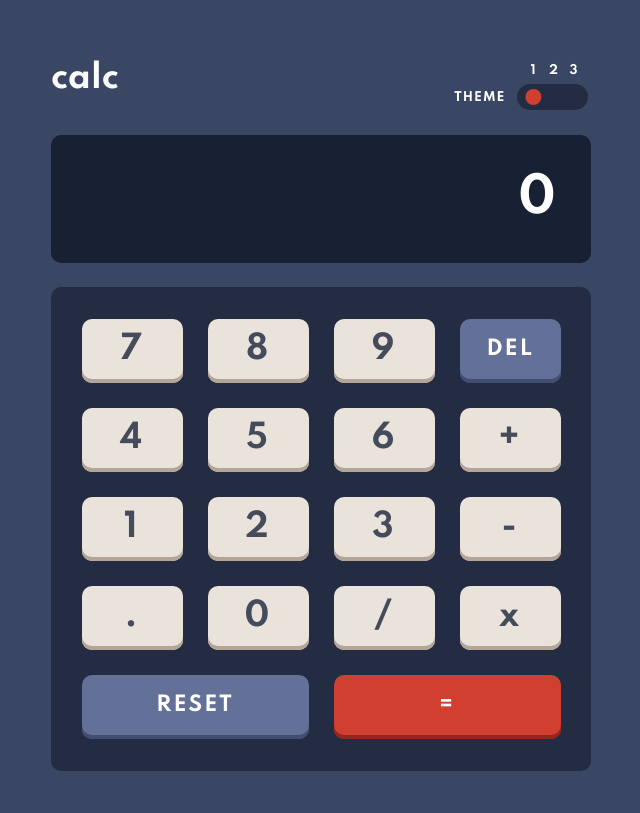
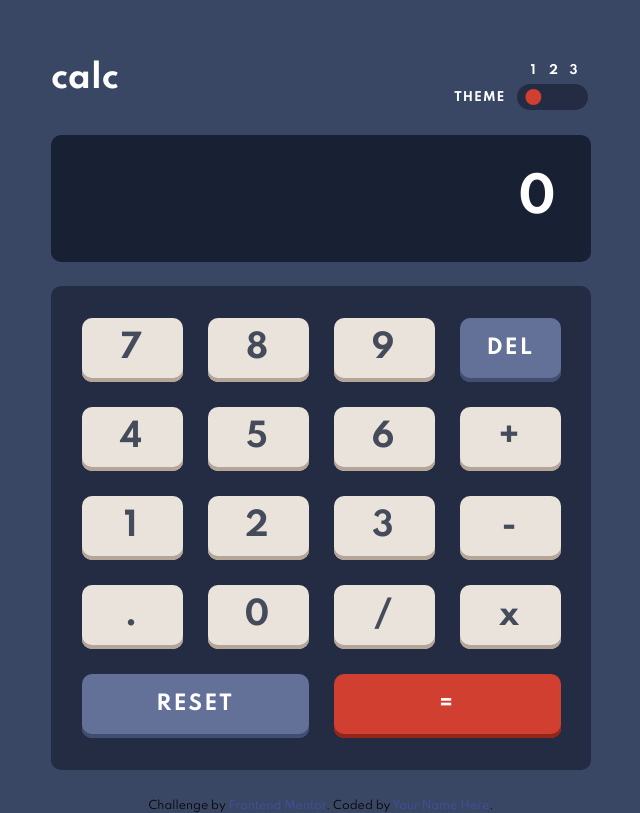
Before and after one commit to astragenius/calculatorApp, a website: page index.html in a window 1280 px wide. Shown: the whole page, without its empty margins (319-959 px from the left). Drawn offline with Linux system fonts and the light colour scheme.

Commit message:
min-height fix mobile version

```diff
--- a/app/scss/globals/layout.scss
+++ b/app/scss/globals/layout.scss
@@ -59,11 +59,11 @@
     width :100%;
     border-radius: rem(10);
     margin-top: rem(15);
-    min-height: rem(128);
+    min-height: rem(127);
 
     @include breakpoint-up(mobile) {
 
-        min-height: rem(88);
+        min-height: rem(100);
     }
 
     &__display {
--- a/index.html
+++ b/index.html
@@ -107,10 +107,10 @@
 
 
 
-  <!-- <div class="attribution">
+  <div class="attribution">
     Challenge by <a href="https://www.frontendmentor.io?ref=challenge" target="_blank">Frontend Mentor</a>.
     Coded by <a href="#">Your Name Here</a>.
-  </div> -->
+  </div>
 
 
 </body>
```
Also changed, not shown: dist/style.css, 1 other file.
